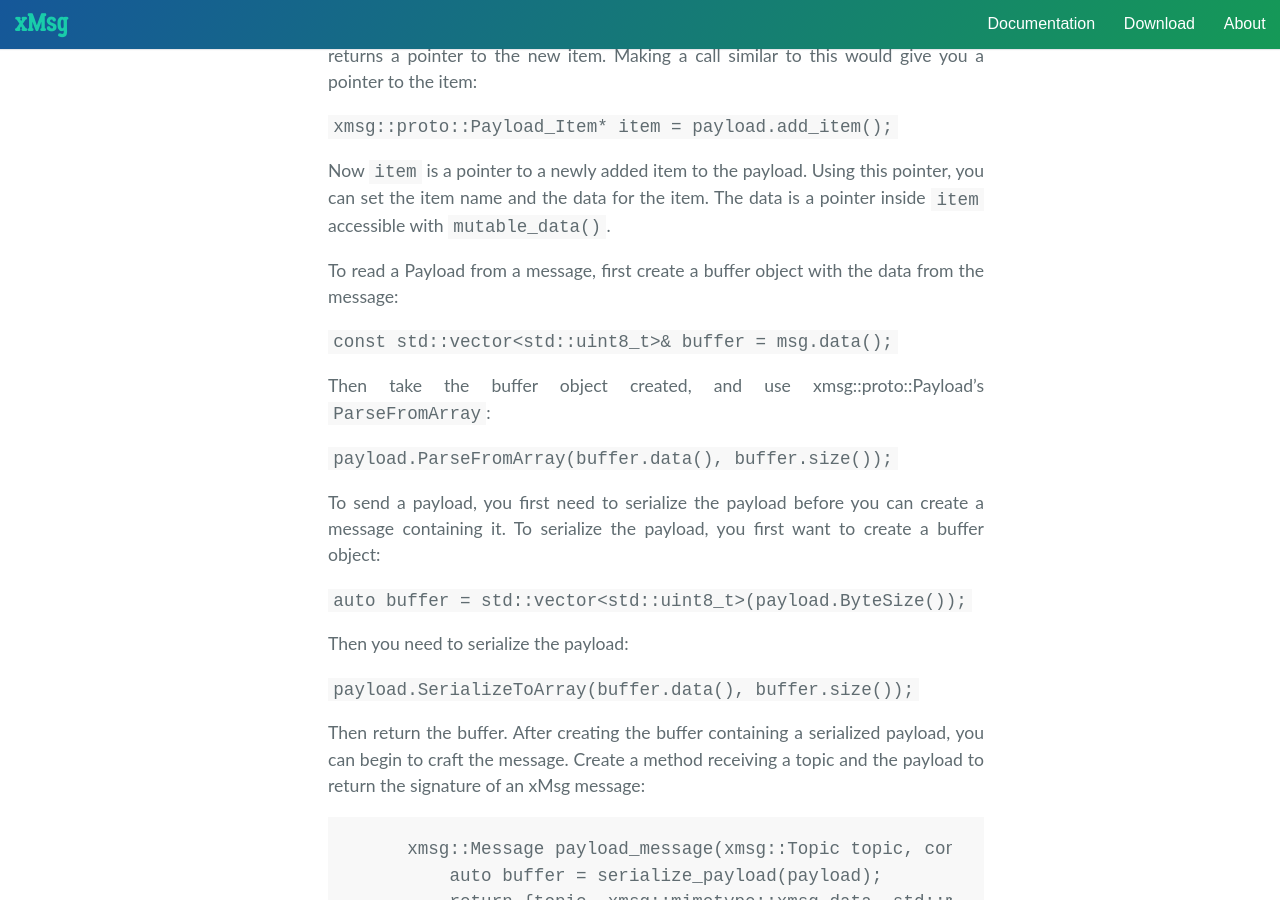
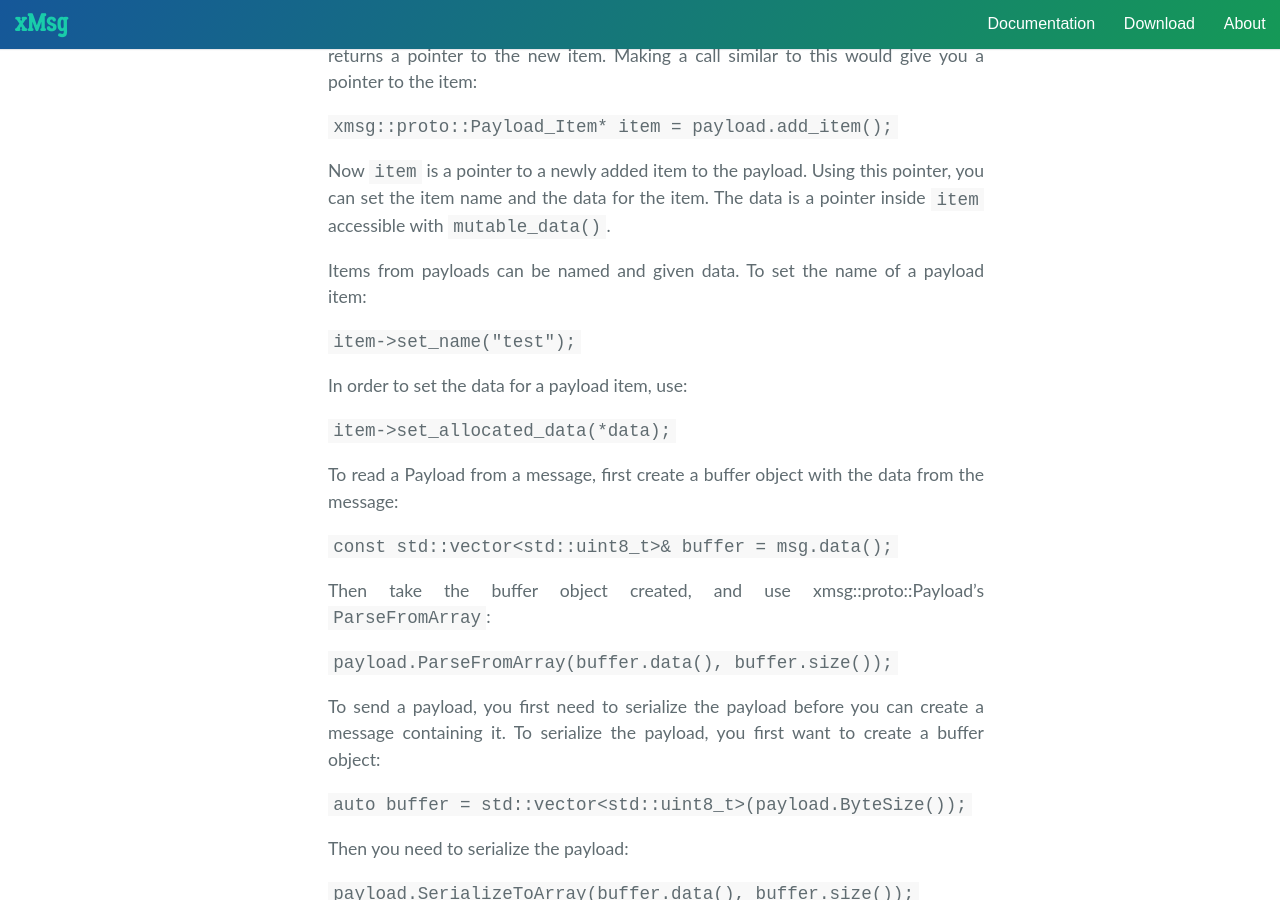
Before and after one commit to JeffersonLab/xmsg-docs, a Jekyll site: the page built from docs/tutorials/cpp.md, in a window 1280 px wide and 900 px high, scrolled down 2094 px. Built offline with Jekyll 4.4.1, drawn with Linux system fonts in a browser that asks for light colours; nearby versions of some CDN libraries.

Commit message:
added payload setting data and name

```diff
--- a/docs/tutorials/cpp.md
+++ b/docs/tutorials/cpp.md
@@ -101,6 +101,14 @@ Now `item` is a pointer to a newly added item to the payload. Using this pointer
 you can set the item name and the data for the item. The data is a pointer inside
 `item` accessible with `mutable_data()`.
 
+Items from payloads can be named and given data. To set the name of a payload item:
+
+  `item->set_name("test");`
+
+In order to set the data for a payload item, use:
+
+  `item->set_allocated_data(*data);`
+
 To read a Payload from a message, first create a buffer object with the data from
 the message:
 
```
